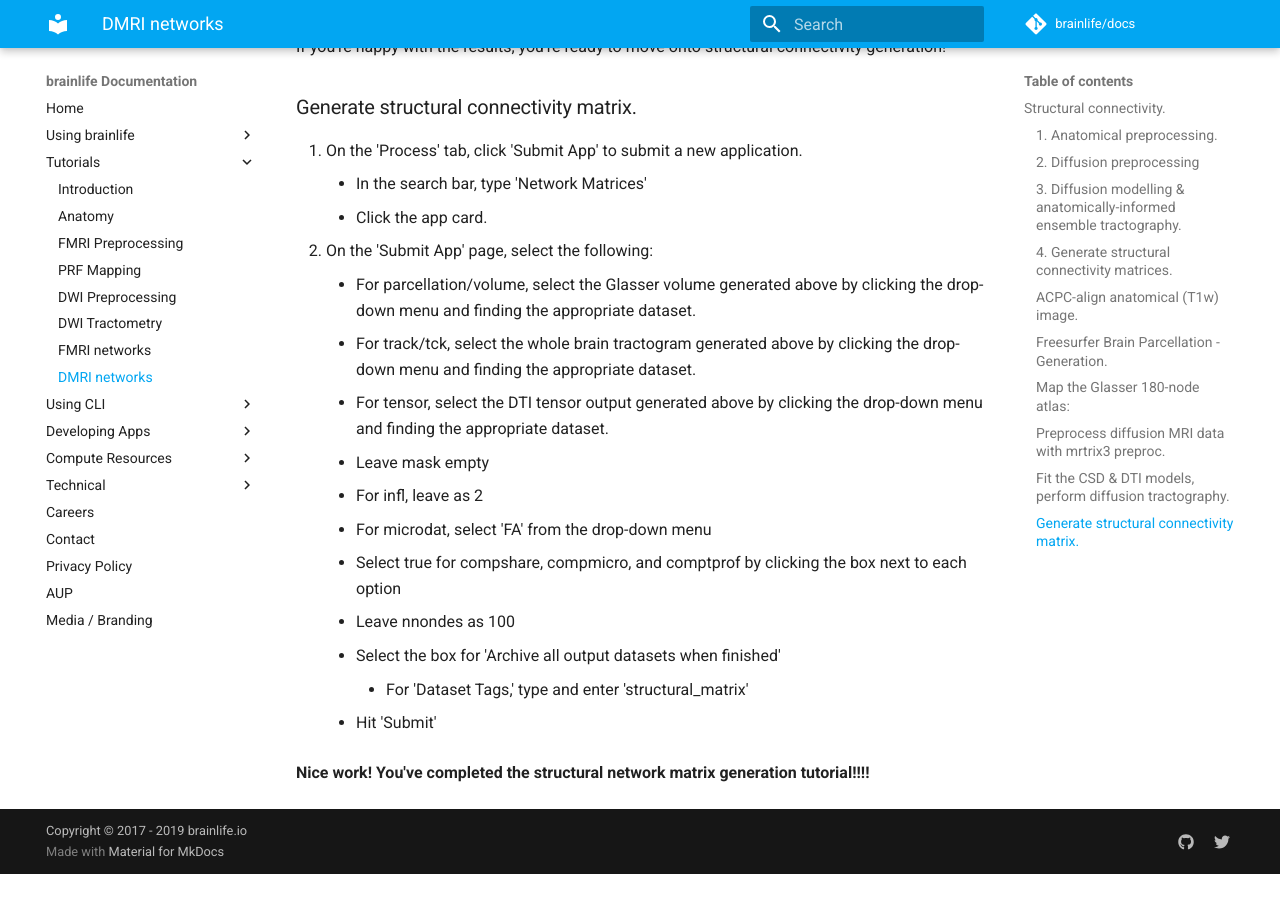
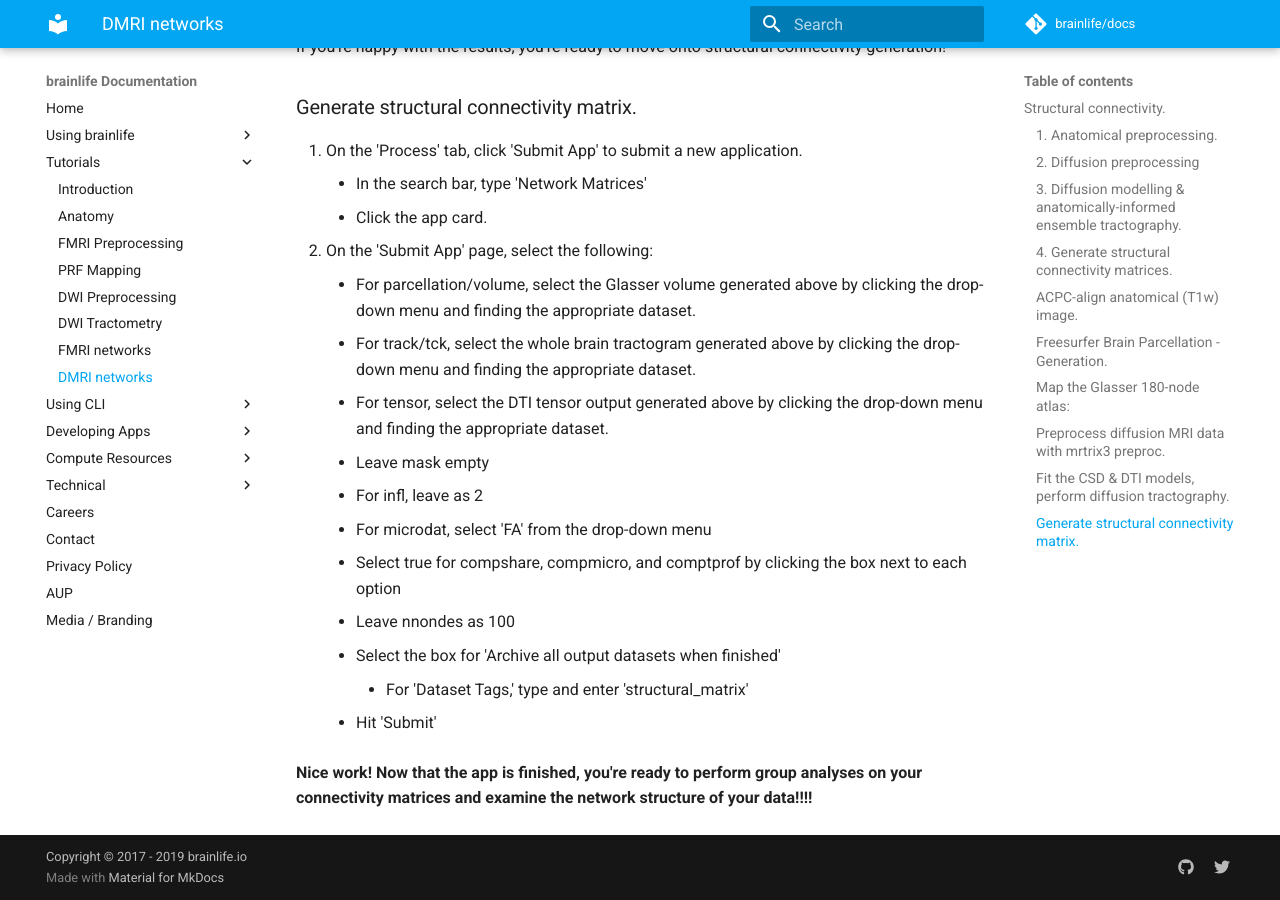
Before and after one commit to brainlife/docs, an MkDocs documentation site: the page built from docs/tutorial/networkneuroscience-structural.md, in a window 1280 px wide and 900 px high, scrolled down 7453 px. Built offline with MkDocs 1.6.1 and Material for MkDocs 9.7.7, drawn with Linux system fonts in a browser that asks for light colours; comment, search, counter and statistics services are not loaded; before the commit the page ends 8327 px from its top, so only the background shows below that.

Commit message:
Update networkneuroscience-structural.md

```diff
--- a/docs/tutorial/networkneuroscience-structural.md
+++ b/docs/tutorial/networkneuroscience-structural.md
@@ -170,4 +170,4 @@
         * For 'Dataset Tags,' type and enter 'structural_matrix'
     * Hit 'Submit'
 
-**Nice work! You've completed the structural network matrix generation tutorial!!!!**
+**Nice work! Now that the app is finished, you're ready to perform group analyses on your connectivity matrices and examine the network structure of your data!!!!**
```
